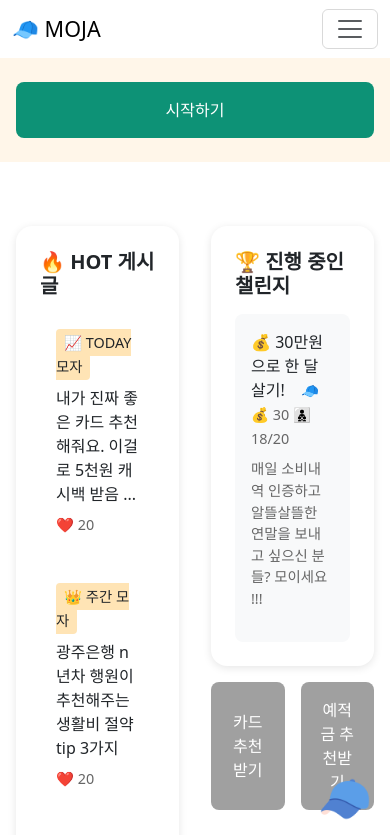
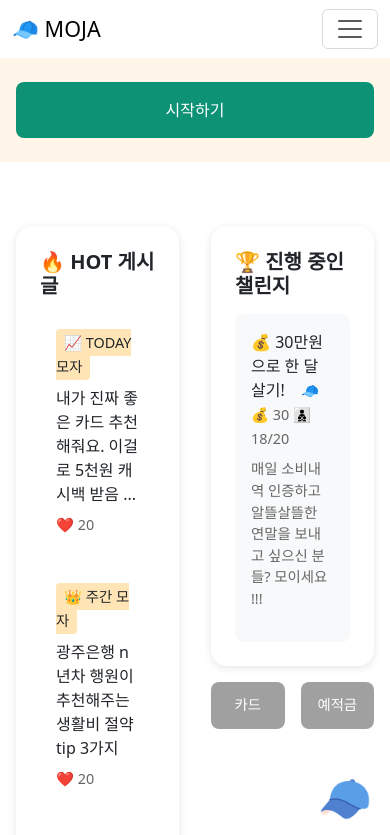
Before and after one commit to team-moja/moja-front, a Vue app in the folder moja-front/: page / in a window 390 px wide. Shown: the top 835 px of the page. Built offline with nearby package versions, Linux system fonts and the light colour scheme.

Commit message:
Feat: 메인 페이지 추천 버튼 수정 하려고 했던 것: 카드 추천하기, 예적금 추천하기 버튼 -> 카드, 예적금 반응형으로 버튼 수정하려고 시도했지만 바뀌지 않음

```diff
--- a/moja-front/src/views/boards/HomeView.vue
+++ b/moja-front/src/views/boards/HomeView.vue
@@ -5,7 +5,7 @@
       <div class="banner-content">
         <div class="banner-grid">
           <div class="banner-text">
-            <h1 class="nowrap">모으자 자산! 모르겠다 자산관리!</h1>
+            <h1 class="nowrap">모으자 자산!<br>모르겠다 자산관리!</h1>
             <p class="nowrap">간단한 과정을 거쳐 최적의 상품을 추천받을 수 있습니다.</p>
             <button @click="startRecommendation" class="start-button">시작하기</button>
           </div>
@@ -18,8 +18,6 @@
 
     <!-- 카드 섹션 -->
     <div class="main-content">
-      <!-- 카드 슬라이더 섹션 (이전 코드와 동일) -->
-
       <!-- 하단 콘텐츠 섹션 -->
       <div class="bottom-container">
         <!-- HOT 게시글 -->
@@ -54,8 +52,14 @@
           <!-- 추천받기 버튼 섹션 -->
           <div class="recommendation-section">
             <div class="recommendation-buttons">
-              <button class="rec-button">카드 추천받기</button>
-              <button class="rec-button">예적금 추천받기</button>
+              <button class="rec-button">
+                <span class="button-text-long">카드 추천받기</span>
+                <span class="button-text-short">카드</span>
+              </button>
+              <button class="rec-button">
+                <span class="button-text-long">예적금 추천받기</span>
+                <span class="button-text-short">예적금</span>
+              </button>
             </div>
           </div>
 
@@ -149,7 +153,7 @@ const startRecommendation = () => {
   width: 100vw;
   margin-left: calc(-50vw + 50%);
   margin-right: calc(-50vw + 50%);
-  padding: 3rem 0;
+  padding: 1rem 0;
   overflow: hidden; /* 텍스트가 배너 밖으로 넘어가는 것을 방지 */
 }
 
@@ -173,11 +177,11 @@ const startRecommendation = () => {
   gap: 1rem;
 }
 
-.nowrap {
+/* .nowrap {
   white-space: nowrap;
   overflow: hidden;
   text-overflow: ellipsis;
-}
+} */
 
 .banner-text h1 {
   font-size: 2.5rem;
@@ -333,12 +337,22 @@ const startRecommendation = () => {
   color: #FFFFFF;
   cursor: pointer;
   transition: all 0.3s ease;
+  position: relative;
 }
 
 .rec-button:hover {
   background-color: #0D9276;
   color: #FFFFFF;
 }
+
+.button-text-long {
+  display: inline-block;
+}
+
+.button-text-short {
+  display: none;
+}
+
 
 .fixed-cap-icon {
   position: fixed;
@@ -531,4 +545,19 @@ const startRecommendation = () => {
     text-align: center;
   }
 }
+
+@media (max-width: 480px) {
+  .button-text-long {
+    display: none;
+  }
+
+  .button-text-short {
+    display: inline-block;
+  }
+
+  .rec-button {
+    padding: 0.8rem;
+    font-size: 0.9rem;
+  }
+}
 </style>
```
